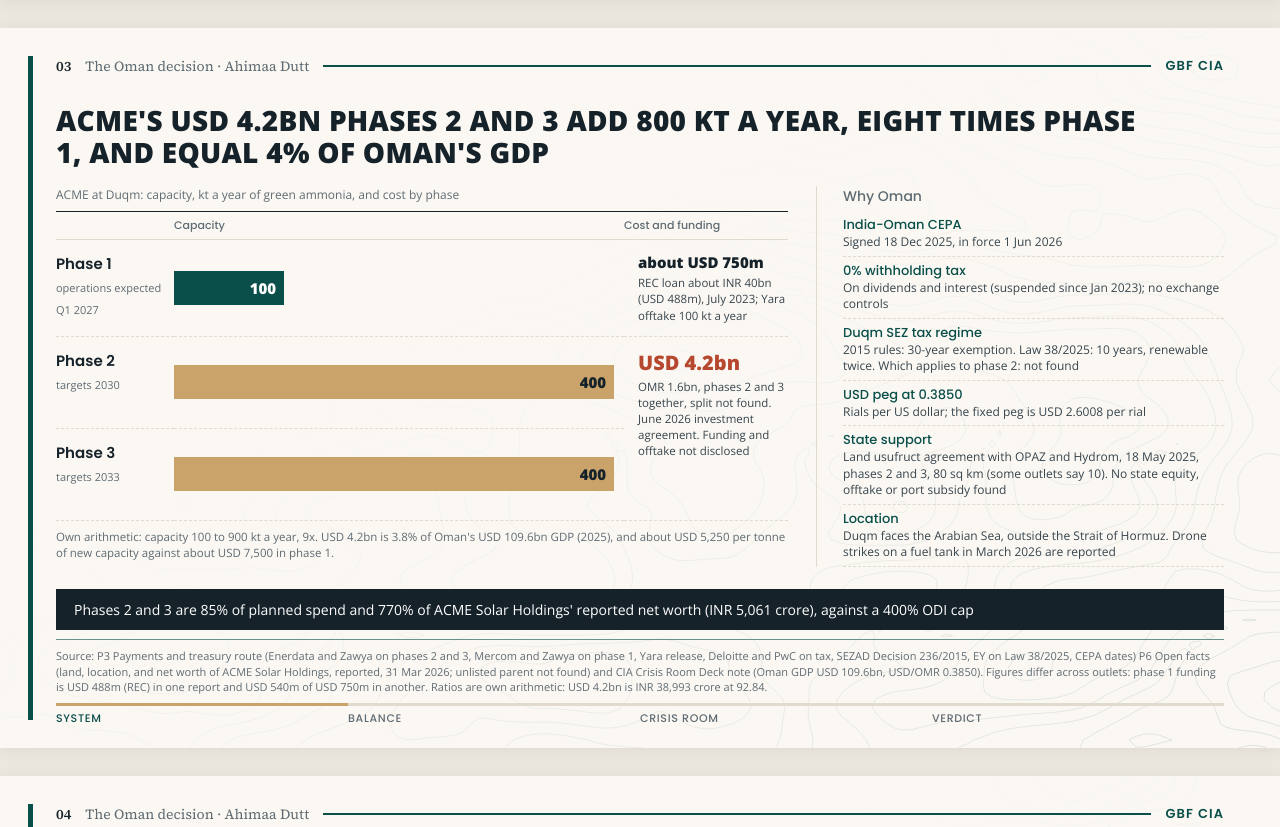
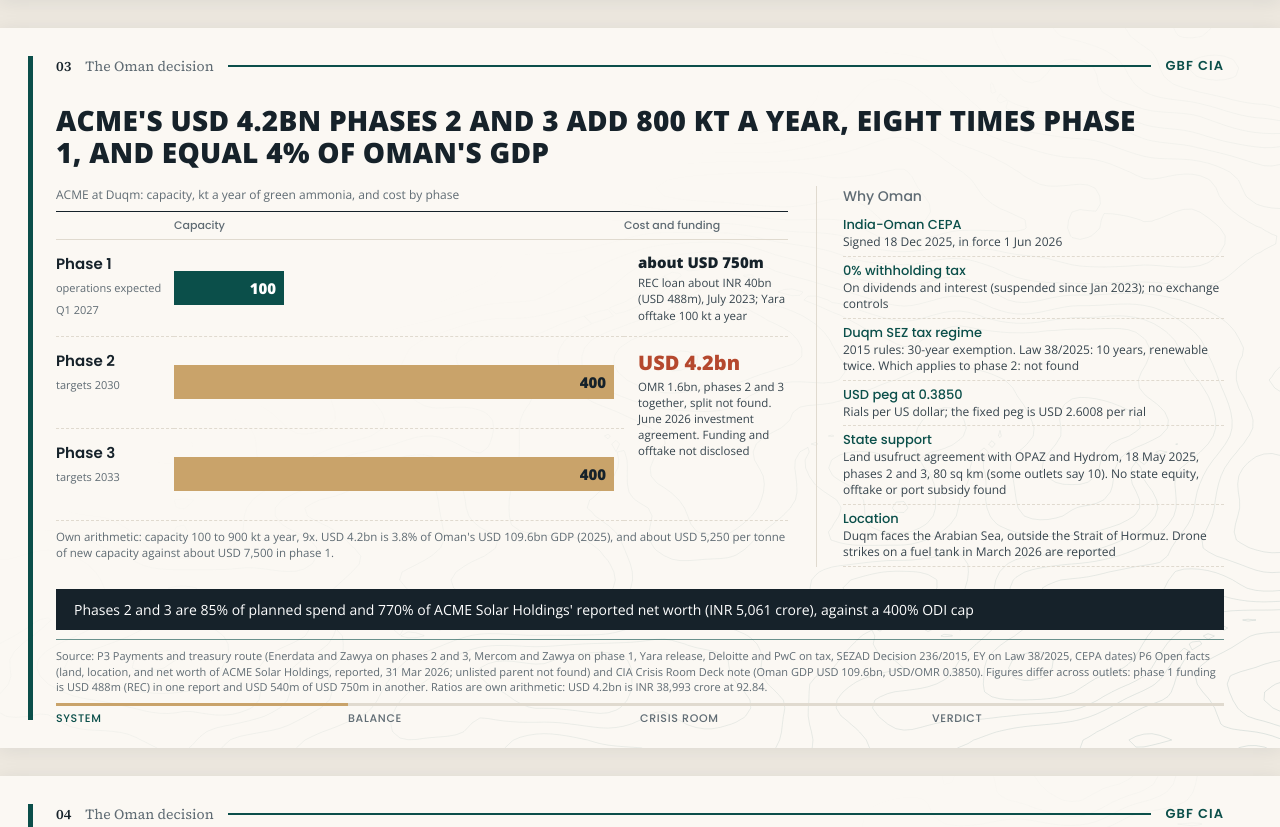
Before and after one commit to Lokiragnarock/the-oman-decision, a plain HTML site: page index.html in a window 1280 px wide. Shown: the part 1496-2323 px from the top of the page. Drawn offline with nearby package versions, Linux system fonts and the light colour scheme.

Commit message:
Drop presenter names from slide headers
Co-Authored-By: Claude Opus 5.5 <noreply@anthropic.com>

```diff
--- a/index.html
+++ b/index.html
@@ -146,7 +146,7 @@ function chrome(sl,pg){
   if(sl.classList.contains("cover"))return;
   if(!sl.querySelector(".bar"))sl.insertAdjacentHTML("afterbegin",'<div class="bar"></div>');
   const sec=+sl.dataset.sec||0, who=sec?WHO[sec]:"";
-  sl.insertAdjacentHTML("beforeend",`<div class="top"><span class="pg">${String(pg).padStart(2,"0")}</span><span>The Oman decision${who?" · "+who:""}</span><span class="rule"></span><span class="mark">GBF CIA</span></div>`);
+  sl.insertAdjacentHTML("beforeend",`<div class="top"><span class="pg">${String(pg).padStart(2,"0")}</span><span>The Oman decision</span><span class="rule"></span><span class="mark">GBF CIA</span></div>`);
   const src=sl.querySelector(".src");
   sl.insertAdjacentHTML("beforeend",`<div class="foot"><div class="rule"></div>${src?src.innerHTML:""}<div class="strip">${STRIP.map((s,k)=>`<span class="${k+1===sec?"on":""}">${s}</span>`).join("")}</div></div>`);
 }
```
